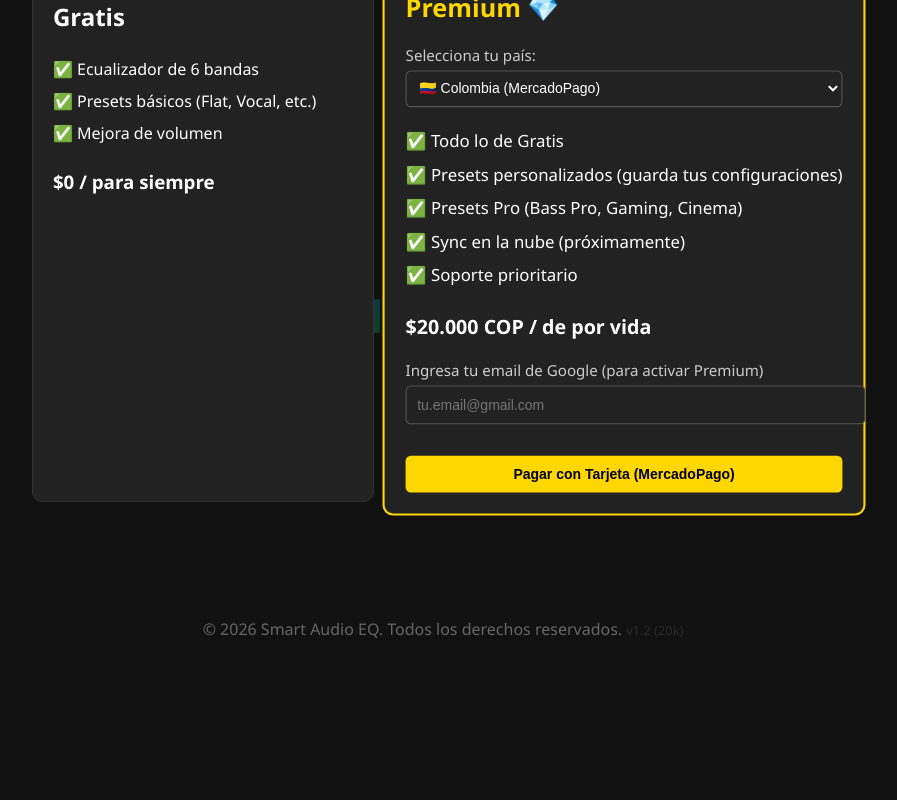
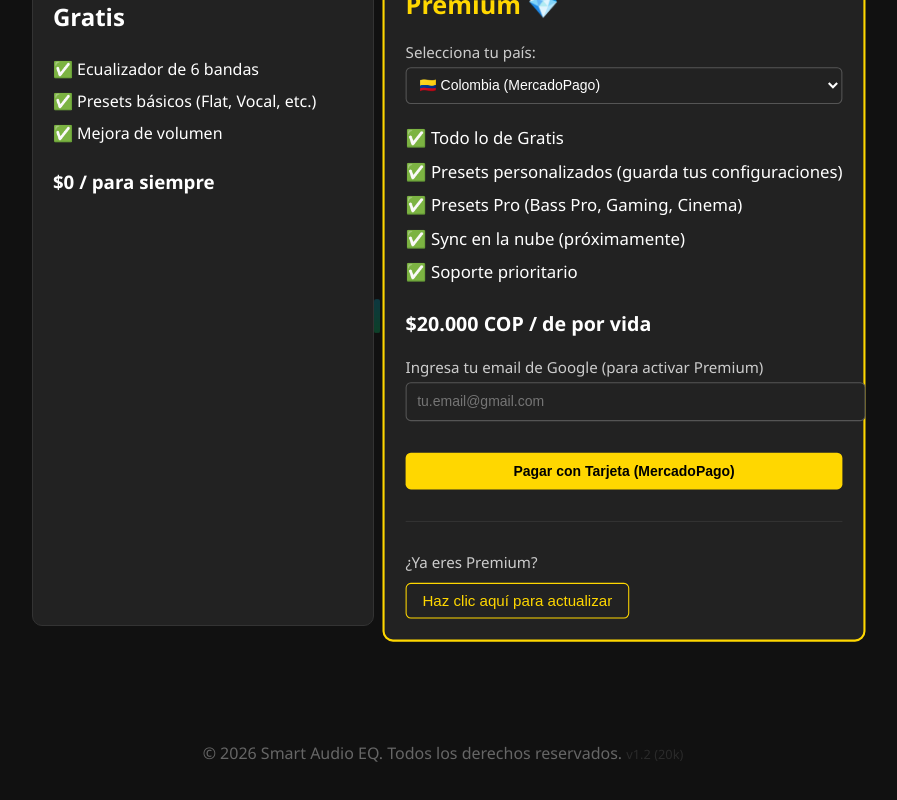
Before and after one commit to nriverqc/Smart-Audio-EQ, a React (Vite) app in the folder web/: page /premium in a window 1280 px wide. Shown: the part 464-1264 px from the top of the page, without its empty margins (197-1094 px from the left). Before the commit the page ends 1190 px from the top, so only its background shows below. Built offline with nearby package versions, Linux system fonts and the light colour scheme; no server answers; the HTML template or start-up script is replaced by a standard one; what @mercadopago/sdk-react would draw is missing.

Commit message:
Fix json import error in backend and add Refresh Premium button in frontend

```diff
--- a/web/src/pages/Premium.jsx
+++ b/web/src/pages/Premium.jsx
@@ -413,6 +413,31 @@ export default function Premium({ lang }) {
                   </p>
               </div>
           )}
+
+          {/* Refresh Status Button */}
+          <div style={{marginTop: '30px', borderTop: '1px solid #333', paddingTop: '15px'}}>
+              <p style={{fontSize: '0.9rem', color: '#ccc', marginBottom: '10px'}}>
+                  {lang === 'es' ? '¿Ya eres Premium?' : 'Already Premium?'}
+              </p>
+              <button
+                  onClick={() => {
+                      setLoading(true);
+                      refreshUser();
+                      setTimeout(() => setLoading(false), 2000);
+                  }}
+                  style={{
+                      background: 'transparent',
+                      border: '1px solid #ffd700',
+                      color: '#ffd700',
+                      padding: '8px 15px',
+                      borderRadius: '5px',
+                      cursor: 'pointer',
+                      fontSize: '0.9rem'
+                  }}
+              >
+                  {lang === 'es' ? 'Haz clic aquí para actualizar' : 'Click here to refresh status'}
+              </button>
+          </div>
         </div>
       </div>
     </div>
```
Also changed, not shown: 1 other file (tests, documents, lock files or other folders).
